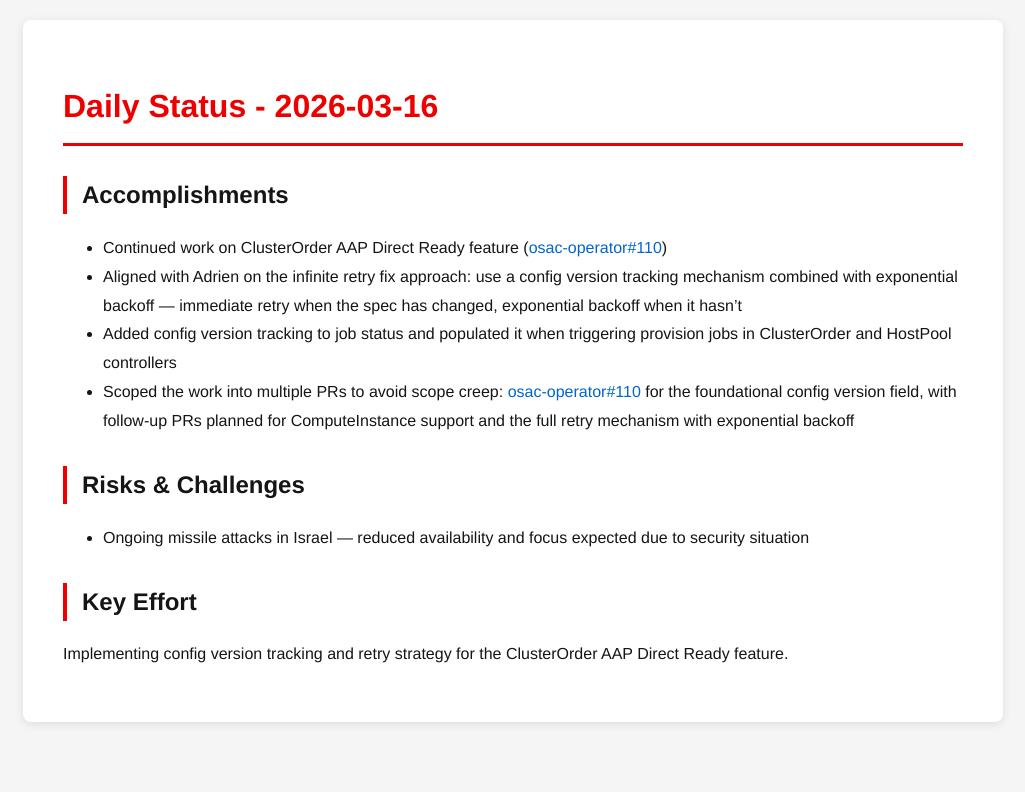
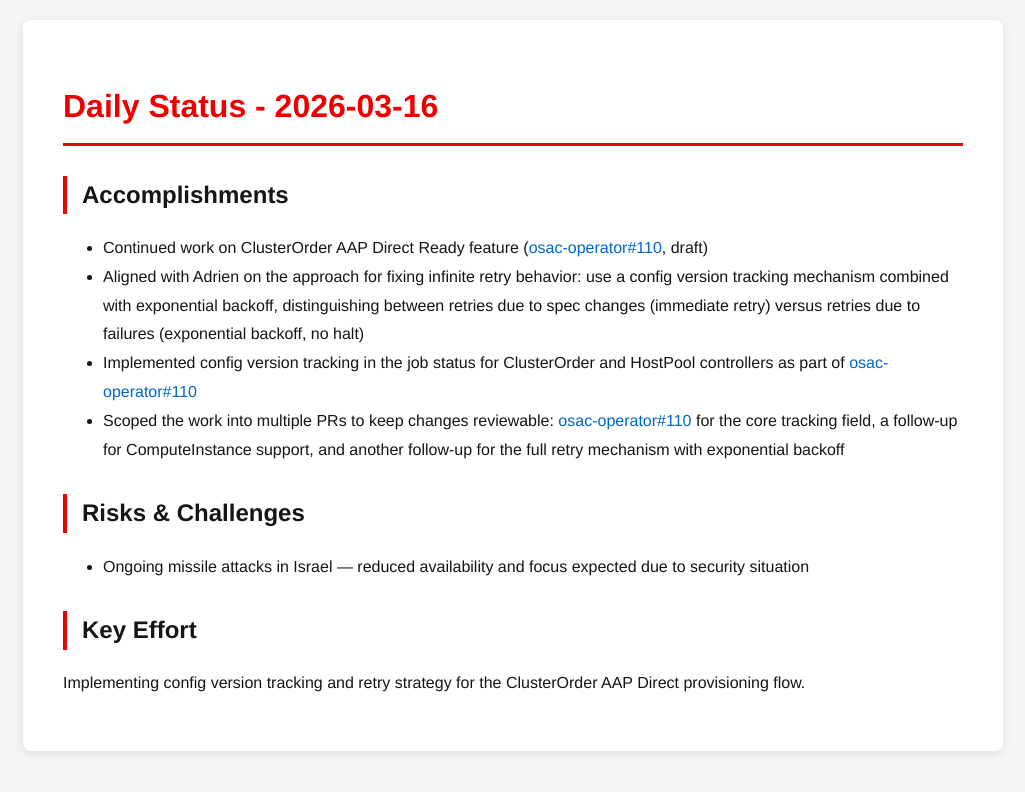
Before and after one commit to tzvatot/daily-status, a Jekyll site: the page built from 2026-03-16.md, in a window 1280 px wide. Shown: the top 792 px of the page, without its empty margins (127-1152 px from the left). Built offline with Jekyll 4.4.1, drawn with Linux system fonts in a browser that asks for light colours.

Commit message:
Daily status update - 2026-03-16

```diff
--- a/2026-03-16.md
+++ b/2026-03-16.md
@@ -7,13 +7,13 @@ date: 2026-03-16
 # Daily Status - 2026-03-16
 
 ## Accomplishments
-- Continued work on ClusterOrder AAP Direct Ready feature ([osac-operator#110](https://github.com/osac-project/osac-operator/pull/110))
-- Aligned with Adrien on the infinite retry fix approach: use a config version tracking mechanism combined with exponential backoff — immediate retry when the spec has changed, exponential backoff when it hasn't
-- Added config version tracking to job status and populated it when triggering provision jobs in ClusterOrder and HostPool controllers
-- Scoped the work into multiple PRs to avoid scope creep: [osac-operator#110](https://github.com/osac-project/osac-operator/pull/110) for the foundational config version field, with follow-up PRs planned for ComputeInstance support and the full retry mechanism with exponential backoff
+- Continued work on ClusterOrder AAP Direct Ready feature ([osac-operator#110](https://github.com/osac-project/osac-operator/pull/110), draft)
+- Aligned with Adrien on the approach for fixing infinite retry behavior: use a config version tracking mechanism combined with exponential backoff, distinguishing between retries due to spec changes (immediate retry) versus retries due to failures (exponential backoff, no halt)
+- Implemented config version tracking in the job status for ClusterOrder and HostPool controllers as part of [osac-operator#110](https://github.com/osac-project/osac-operator/pull/110)
+- Scoped the work into multiple PRs to keep changes reviewable: [osac-operator#110](https://github.com/osac-project/osac-operator/pull/110) for the core tracking field, a follow-up for ComputeInstance support, and another follow-up for the full retry mechanism with exponential backoff
 
 ## Risks & Challenges
 - Ongoing missile attacks in Israel — reduced availability and focus expected due to security situation
 
 ## Key Effort
-Implementing config version tracking and retry strategy for the ClusterOrder AAP Direct Ready feature.
+Implementing config version tracking and retry strategy for the ClusterOrder AAP Direct provisioning flow.
```
